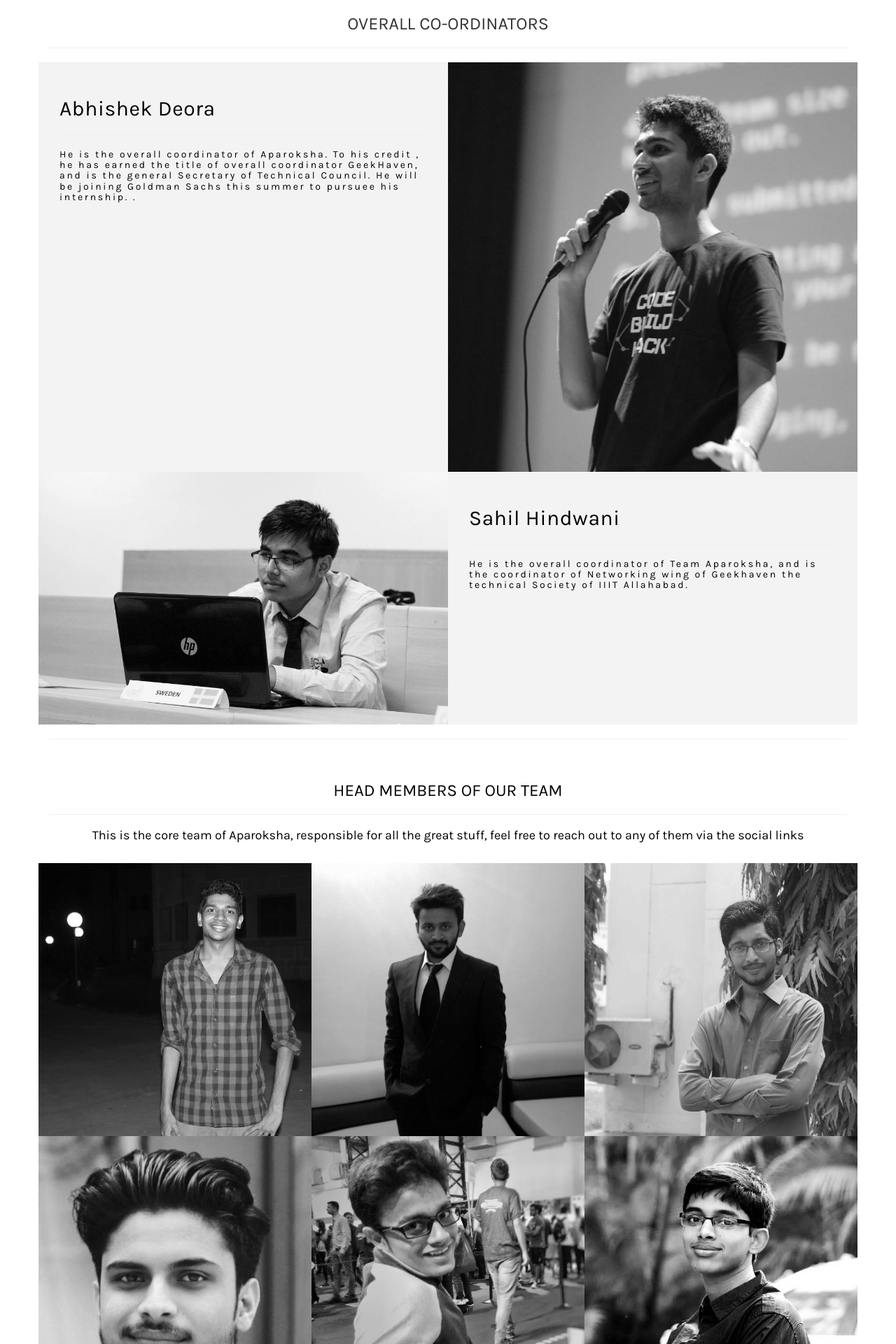
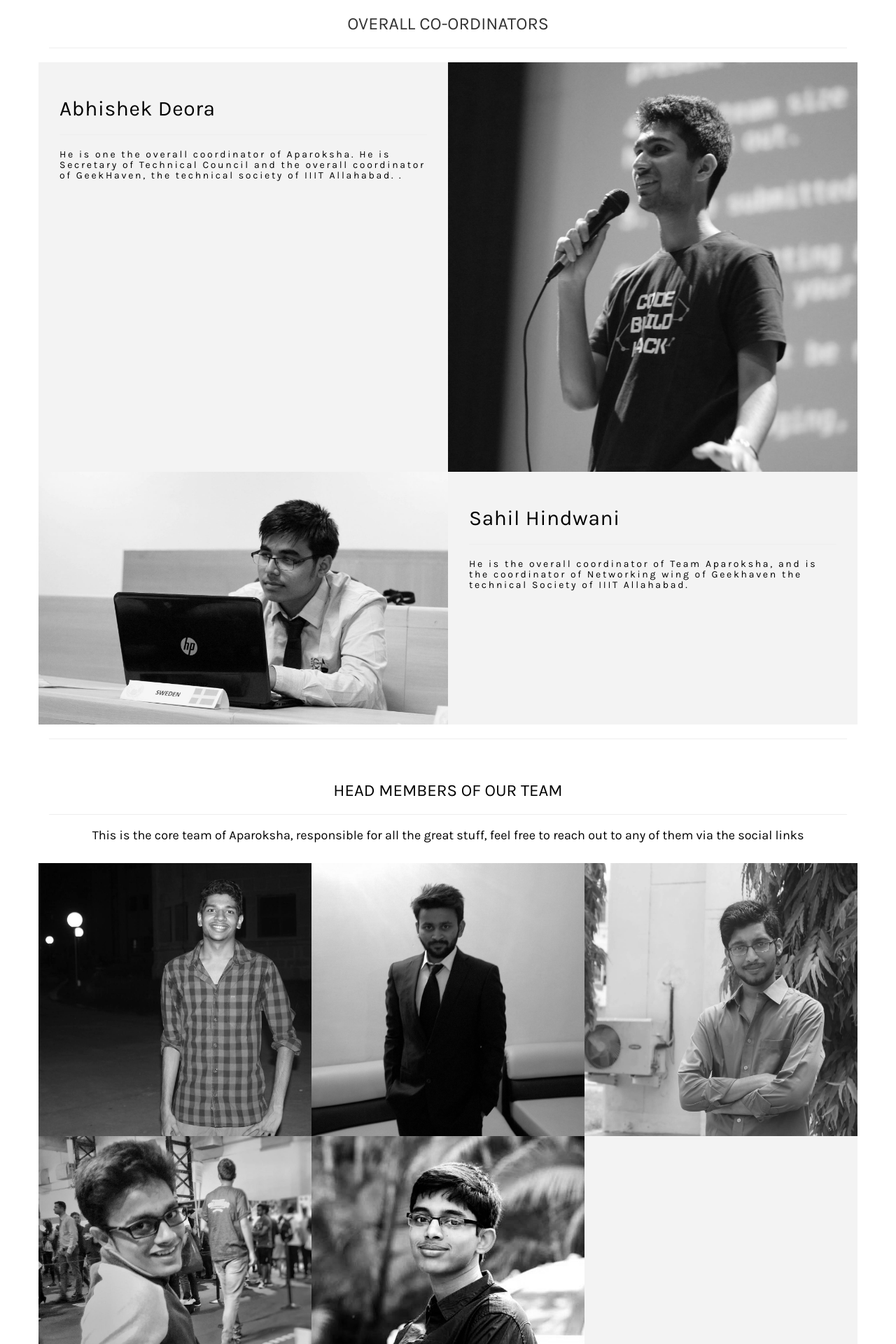
Before and after one commit to CosmicCoder96/aparoksha17, a PHP site: page /team/index.html in a window 1280 px wide. Shown: the top 1920 px of the page at 70% size. Run offline with PHP 8.4, Linux system fonts and the light colour scheme; some libraries are stand-ins or nearby versions.

Commit message:
Shalalala

```diff
--- a/index.html
+++ b/index.html
@@ -510,21 +510,21 @@
                     <div class="spinner">
                       <div class="inner-spin"></div>
                       <span class="spinner-content">
-                        <p>Shubham Padia</p>
+                        <p style = "font-size:25px;">Shubham Padia <br> <i class="fa fa-facebook"></i>&nbsp;&nbsp;<i class = "fa fa-github"></i></p>
                         <img src="./team/padia.png">
                       </span>
                     </div>
                     <div class="spinner">
                       <div class="inner-spin"></div>
                       <span class="spinner-content">
-                        <p>Abhinav khare</p>
+                        <p style = "font-size:25px;">Abhinav khare<br> <i class="fa fa-facebook"></i>&nbsp;&nbsp;<i class = "fa fa-github"></i></p>
                         <img src="./team/khare.jpg">
                       </span>
                     </div>
                     <div class="spinner">
                       <div class="inner-spin"></div>
                       <span class="spinner-content">
-                        <p>Aditya Dewan</p>
+                        <p style = "font-size:25px;">Aditya Dewan <br> <i class="fa fa-facebook"></i>&nbsp;&nbsp;<i class = "fa fa-github"></i></p>
                         <img src="./team/dewan.png">
                       </span>
                     </div>
--- a/team/index.html
+++ b/team/index.html
@@ -173,7 +173,7 @@
               <div id="content">
                   <h2>Abhishek Deora</h2>
                   <hr>
-                  <h5>He is the overall coordinator of Aparoksha. To his credit , he has earned the title of overall coordinator GeekHaven, and is the general Secretary of Technical Council. He will be joining Goldman Sachs this summer to pursuee his internship.
+                  <h5>He is one the overall coordinator of Aparoksha. He is Secretary of Technical Council and the overall coordinator of GeekHaven, the technical society of IIIT Allahabad.
                   .</h5>
               </div>
           </div>
@@ -252,20 +252,6 @@
                 </div>
       </div>
       <div class="row">
-          <div class="col-lg-4 col-md-4 col-sm-6 col-xs-6">
-                    <div class="thumbnail">
-                    <div class="hovereffect">
-                        <img class="img-responsive" src="12308332_1024568274271853_8415797203548916228_n.jpg">
-                        <div class="overlay">
-                            <h2>Pratyush Singh</h2>
-                            <p>
-                                <a href="#"><i class="fa fa-facebook"></i>&nbsp&nbsp<i class="fa fa-twitter"></i>&nbsp&nbsp<i class="fa fa-mobile"></i></a>
-                            </p>
-                            <h2>Head Sponsorship</h2>
-                        </div>
-                    </div>
-                </div>
-                </div>
                 <div class="col-lg-4 col-md-4 col-sm-6 col-xs-6">
                     <div class="thumbnail">
                     <div class="hovereffect">
```
Also changed, not shown: css/style.css (+0 -25 lines).
